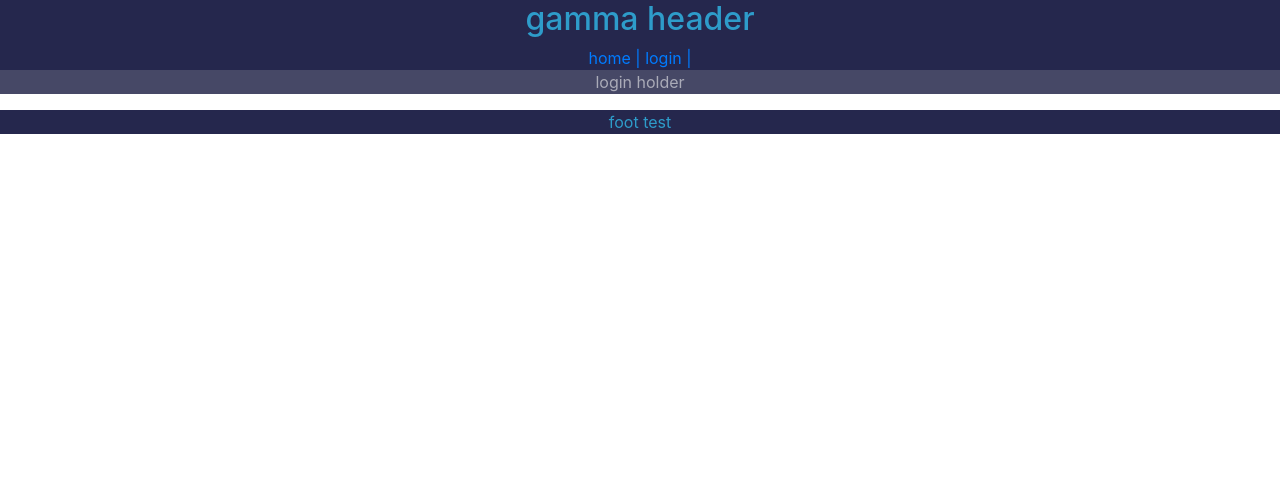
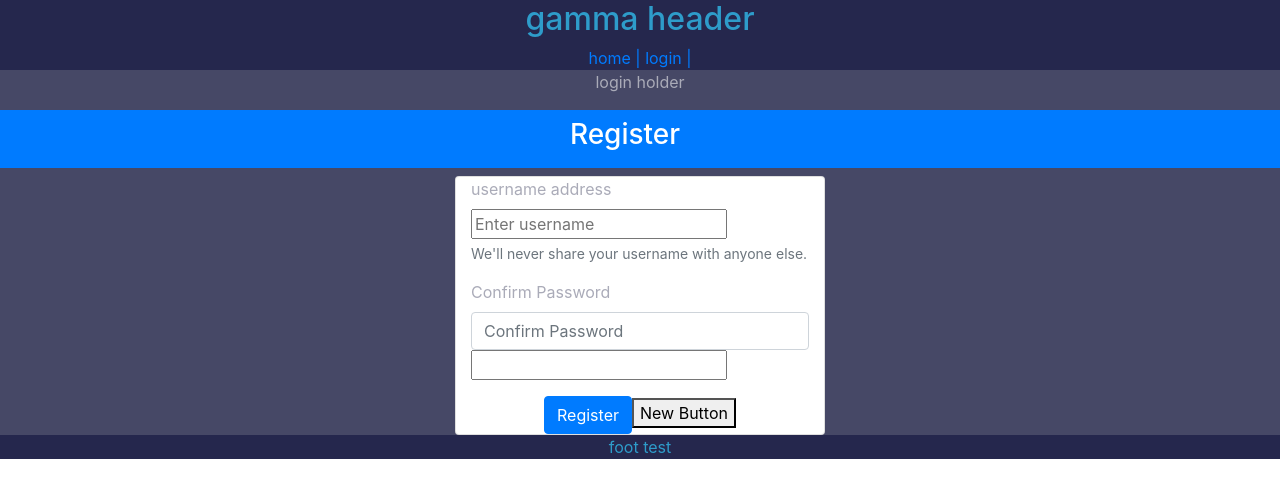
Before and after one commit to GA-SEIR1130-group-projects/gamma-frontend, a React (Create React App) app: page /login in a window 1280 px wide. Shown: the top 498 px of the page. Built offline with nearby package versions, Linux system fonts and the light colour scheme.

Commit message:
setting up register form

```diff
--- a/package.json
+++ b/package.json
@@ -6,6 +6,7 @@
     "@testing-library/jest-dom": "^5.11.4",
     "@testing-library/react": "^11.1.0",
     "@testing-library/user-event": "^12.1.10",
+    "axios": "^0.21.1",
     "bootstrap": "^4.6.0",
     "react": "^17.0.1",
     "react-dom": "^17.0.1",
--- a/src/Components/Login.jsx
+++ b/src/Components/Login.jsx
@@ -1,9 +1,23 @@
 import React from "react";
+import Log from "./login/Header"
+import RegistrationForm from "./login/RegistrationForm"
+import { BrowserRouter as Router, Switch, Route} from "react-router-dom"
 
 export default function Login() {
   return (
-    <div>
-      <p>login holder</p>
-    </div>
+    <Router>
+      <div className="App" >
+        <p>login holder</p>
+        <Log/>
+
+        <div className="container d-flex align-items-center flex-column" >
+          <Switch>
+            {/* <Route exact path="/" > */}
+              <RegistrationForm/>
+            {/* </Route> */}
+          </Switch>
+        </div>
+      </div>
+    </Router>
   );
 }
--- /dev/null
+++ b/src/Components/login/Header.jsx
@@ -0,0 +1,10 @@
+import React from "react"
+export default function Header() {
+    return(
+        <nav className="navbar navbar-dark bg-primary" >
+            <div className="row col-12 d-flex justify-content-center text-white">
+                <span className="h3" >Register</span>
+            </div>
+        </nav>
+    )
+}
--- /dev/null
+++ b/src/Components/login/RegistrationForm.jsx
@@ -0,0 +1,107 @@
+import React, {useState} from "react"
+const axios = require('axios');
+
+
+console.log("Hello this is working, revised")
+export default function RegistrationForm() {
+    const url = "https://finsta-v2.herokuapp.com/api/users"
+    const [Username, setUser] = useState("")
+    const [Password, setPassword] = useState("")
+    const [somedata, setData] = useState([])
+    console.log("Hello this is working2")
+
+
+    const handleSubmitClick = e => {
+        e.preventDefault()
+        if(Password === Password.confirmPassword) {
+            sendDetailsToServer()
+        }
+        //  else {
+        //     props.showError("Passwords do not match")
+        // }
+    }
+    const clicked = () => {
+        console.log(clicked)
+    }
+
+    const sendDetailsToServer = () => {
+        console.log("clicked")
+        if(Username.length && Password.length) {
+            // props.showError(null)
+            const payload={
+                "username":Username,
+                "password":Password,
+            }
+            const url2 = "http://localhost:2000/users"
+            axios.post(url2, payload)
+            console.log("some new text")
+                .then(function(res) {
+                    if(res.status === 200) {
+                        setPassword(obj => ({
+                            ...obj,
+                            "successMessage": "Registration successful. Redirecting to home page..."
+                        }))
+                    console.log(Password)
+                    // props.showError(null)
+                    }
+                    //  else {
+                    //     props.showError("an error has ocurred")
+                    // }
+                })
+                .catch(function(err) {
+                    console.log(err)
+                })
+        } else {
+            // props.showError("Please enter valid username and password")
+        }
+    }
+
+    const handleUsername = event => {
+        const userInput = event.target.value.toLowerCase()
+        setUser(userInput)
+    }
+
+    const handlePassword = event => {
+        const userInput = event.target.value.toLowerCase()
+        setPassword(userInput)
+    }
+
+    return(
+        <div className="card col-12 col-lg-4 login-card mt-2 hv-center" >
+            <form>
+                <div className="form-group text-left" >
+                    <label htmlFor="exampleinputusername">username address</label>
+                    <input type="username"
+                           className="form-conrol"
+                           id="username"
+                           aria-describedby="usernameHelp"
+                           placeholder="Enter username"
+                           value={Username}
+                           onChange={handleUsername}
+                    />
+                    <small id="usernameHelp" className="form-text text-muted" >We'll never share your username with anyone else.</small>
+                </div>
+                <div className="form-group text-left">
+                    <label htmlFor="exampleinputPassword">Confirm Password</label>
+                    <input type="text"
+                           className="form-control"
+                           id="confirmPassword"
+                           placeholder="Confirm Password"
+                           value={Password}
+                           onChange={handlePassword}
+                    />
+                    <input type="text"
+                            value={Password}
+                    />
+                </div>
+                <button type="submit"
+                        className="btn btn-primary"
+                        onClick={handleSubmitClick}
+                >
+                    Register
+                </button>
+                <button onClick={clicked} >New Button</button>
+            </form>
+        </div>
+    )
+}
```
Also changed, not shown: src/Components/constants/index.js (added), 1 other file (tests, documents, lock files or other folders).
